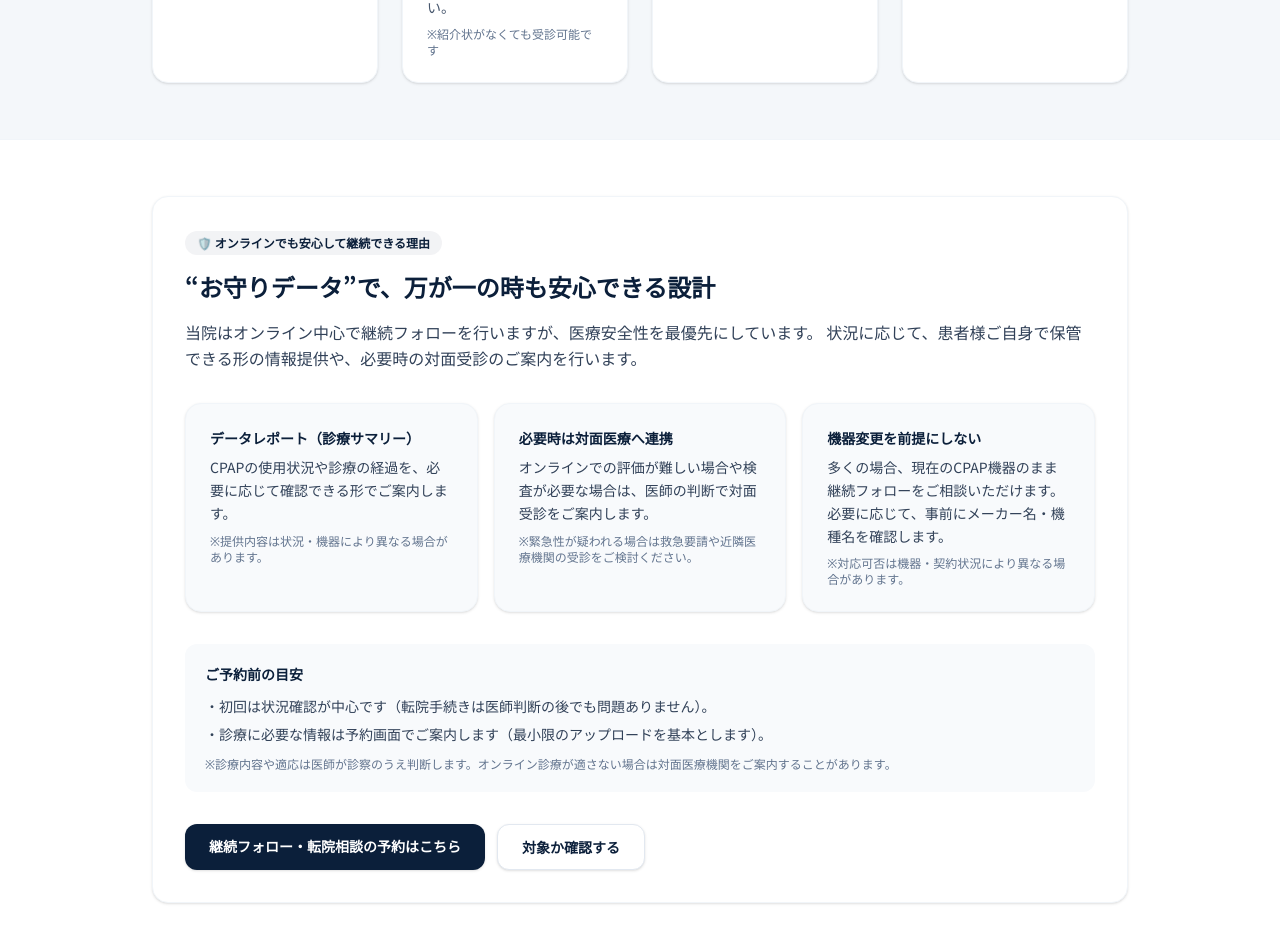
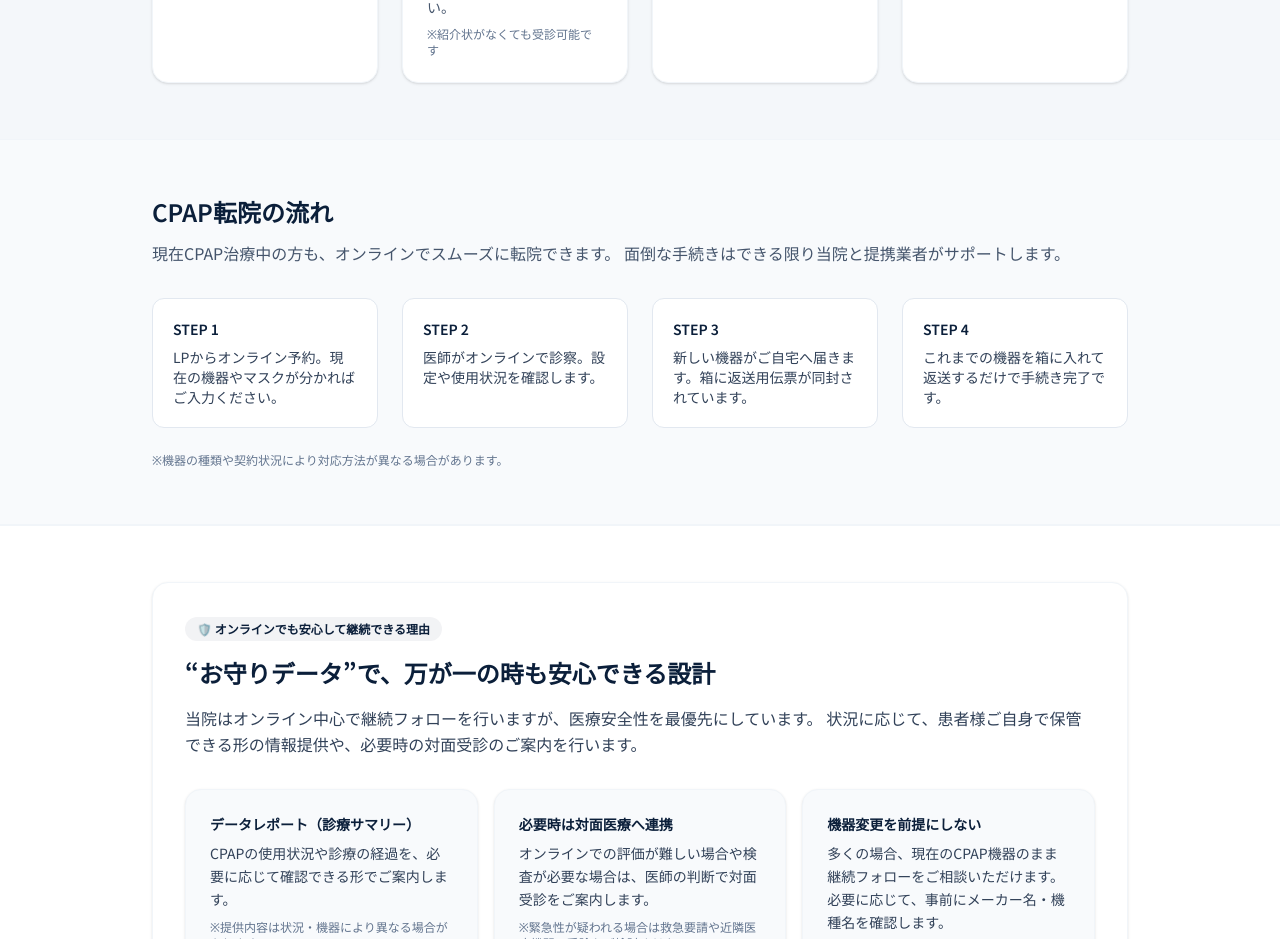
Before and after one commit to mandahan2002/sas-clinic-site, a Next.js app: page / in a window 1280 px wide. Shown: the part 6060-6999 px from the top of the page. Built offline with nearby package versions, Linux system fonts and the light colour scheme.

Commit message:
chore: update faq

```diff
--- a/app/page.tsx
+++ b/app/page.tsx
@@ -427,7 +427,7 @@ export default function Home() {
             </div>
 
             {/* Eligibility Check (Integrated here) */}
-            <div id="eligibility" className="mt-10 border-t border-slate-100 pt-8">
+            <div id="eligibility" className="mt-10 border-t border-slate-100 pt-8 scroll-mt-30">
               <h3 className="text-lg font-bold text-[#0B1F3A]">受診対象の確認（目安）</h3>
               <p className="mt-2 text-sm text-slate-700">
                 当院は「安定期のCPAP継続フォロー」を中心としています。
@@ -767,6 +767,56 @@ export default function Home() {
               </p>
             </div>
           </div>
+        </div>
+      </section>
+
+      {/* H2: CPAP転院の流れ */}
+      <section id="transfer-flow" className="bg-slate-50 border-y border-slate-100">
+        <div className="mx-auto max-w-5xl px-6 py-14">
+          <h2 className="text-2xl font-semibold text-[#0B1F3A]">
+            CPAP転院の流れ
+          </h2>
+
+          <p className="mt-3 text-slate-600 leading-relaxed">
+            現在CPAP治療中の方も、オンラインでスムーズに転院できます。
+            面倒な手続きはできる限り当院と提携業者がサポートします。
+          </p>
+
+          <div className="mt-8 grid gap-6 md:grid-cols-4">
+
+            <div className="rounded-xl bg-white p-5 border border-slate-200">
+              <div className="text-sm font-semibold text-[#0B1F3A]">STEP 1</div>
+              <p className="mt-2 text-sm text-slate-700">
+                LPからオンライン予約。現在の機器やマスクが分かればご入力ください。
+              </p>
+            </div>
+
+            <div className="rounded-xl bg-white p-5 border border-slate-200">
+              <div className="text-sm font-semibold text-[#0B1F3A]">STEP 2</div>
+              <p className="mt-2 text-sm text-slate-700">
+                医師がオンラインで診察。設定や使用状況を確認します。
+              </p>
+            </div>
+
+            <div className="rounded-xl bg-white p-5 border border-slate-200">
+              <div className="text-sm font-semibold text-[#0B1F3A]">STEP 3</div>
+              <p className="mt-2 text-sm text-slate-700">
+                新しい機器がご自宅へ届きます。箱に返送用伝票が同封されています。
+              </p>
+            </div>
+
+            <div className="rounded-xl bg-white p-5 border border-slate-200">
+              <div className="text-sm font-semibold text-[#0B1F3A]">STEP 4</div>
+              <p className="mt-2 text-sm text-slate-700">
+                これまでの機器を箱に入れて返送するだけで手続き完了です。
+              </p>
+            </div>
+
+          </div>
+
+          <p className="mt-6 text-xs text-slate-500">
+            ※機器の種類や契約状況により対応方法が異なる場合があります。
+          </p>
         </div>
       </section>
 
```
